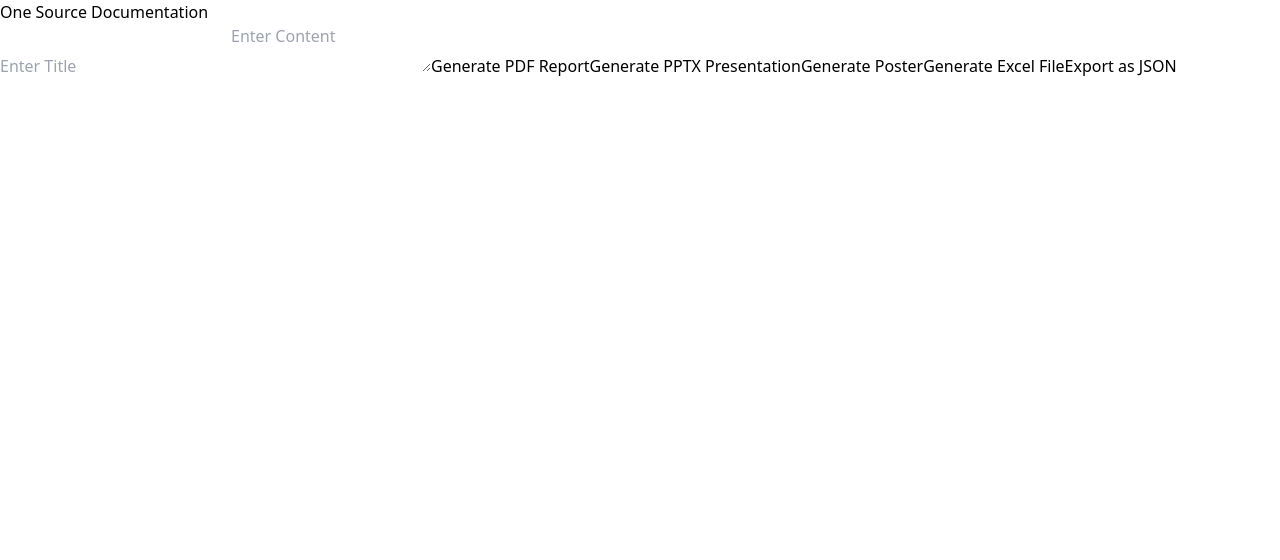
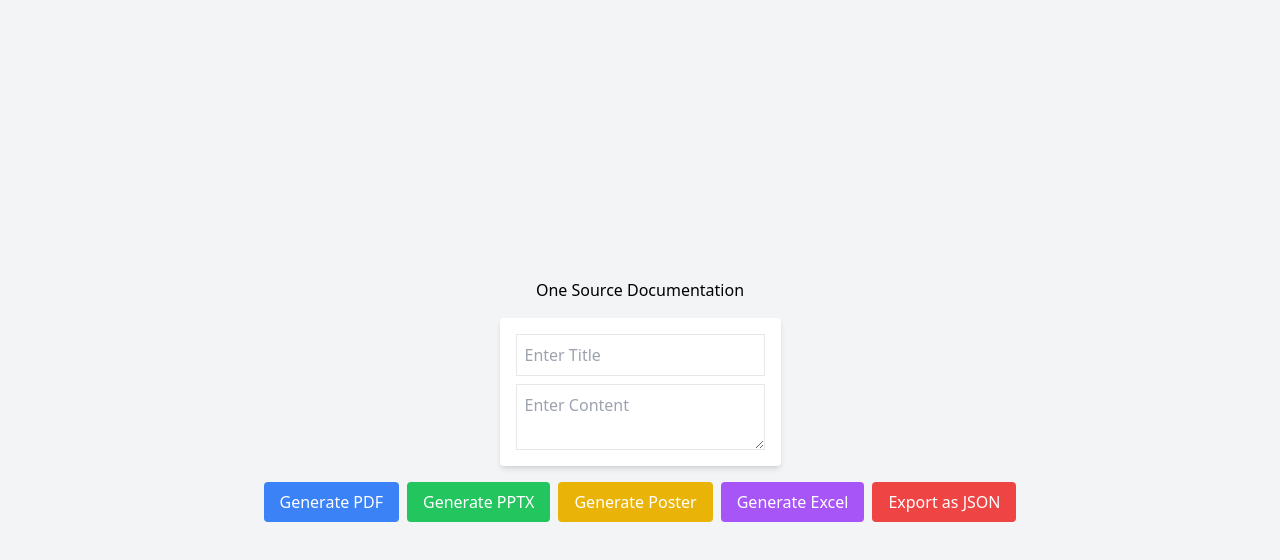
Before and after one commit to Diljeet-Singh0/Code-Crafters, a React (Create React App) app: page / in a window 1280 px wide. Shown: the top 560 px of the page. Built offline with nearby package versions, Linux system fonts and the light colour scheme.

Commit message:
anything

```diff
--- a/src/App.js
+++ b/src/App.js
@@ -27,10 +27,13 @@ function App() {
 
   // 📌 Generate Poster (Screenshot of HTML)
   const generatePoster = () => {
-    html2canvas(document.body).then((canvas) => {
+    const element = document.getElementById("poster-content"); // Capture specific content only
+    html2canvas(element, { scale: 2 }).then((canvas) => {
       const imgData = canvas.toDataURL("image/png");
-      const pdf = new jsPDF();
-      pdf.addImage(imgData, "PNG", 10, 10, 180, 160);
+      const pdf = new jsPDF("p", "mm", "a4"); // A4 size for better quality
+      const imgWidth = 190; // Fit within A4 width
+      const imgHeight = (canvas.height * imgWidth) / canvas.width;
+      pdf.addImage(imgData, "PNG", 10, 10, imgWidth, imgHeight);
       pdf.save("poster.pdf");
     });
   };
@@ -55,26 +58,37 @@ function App() {
   };
 
   return (
-    <div className="App">
+    <div className="App flex gap-4 flex-col items-center justify-center h-screen bg-gray-100">
       <h1>One Source Documentation</h1>
+
+      <div id="poster-content" className="flex flex-col gap-2 bg-white p-4 rounded shadow-md">
         <input
           type="text"
           placeholder="Enter Title"
           value={title}
           onChange={(e) => setTitle(e.target.value)}
+          className="border p-2 w-full"
         />
         <textarea
           placeholder="Enter Content"
           value={content}
           onChange={(e) => setContent(e.target.value)}
+          className="border p-2 w-full"
         />
-      <button onClick={generatePDF}>Generate PDF Report</button>
-      <button onClick={generatePPTX}>Generate PPTX Presentation</button>
-      <button onClick={generatePoster}>Generate Poster</button>
-      <button onClick={generateExcel}>Generate Excel File</button>
-      <button onClick={generateJSON}>Export as JSON</button>
+      </div>
+
+      {/* 📌 All buttons are back! */}
+      <div className="flex gap-2">
+        <button onClick={generatePDF} className="bg-blue-500 text-white px-4 py-2 rounded">Generate PDF</button>
+        <button onClick={generatePPTX} className="bg-green-500 text-white px-4 py-2 rounded">Generate PPTX</button>
+        <button onClick={generatePoster} className="bg-yellow-500 text-white px-4 py-2 rounded">Generate Poster</button>
+        <button onClick={generateExcel} className="bg-purple-500 text-white px-4 py-2 rounded">Generate Excel</button>
+        <button onClick={generateJSON} className="bg-red-500 text-white px-4 py-2 rounded">Export as JSON</button>
+      </div>
     </div>
   );
+
+
 }
 
 export default App;
```
Lines whose indentation alone changed are shown as unchanged.
